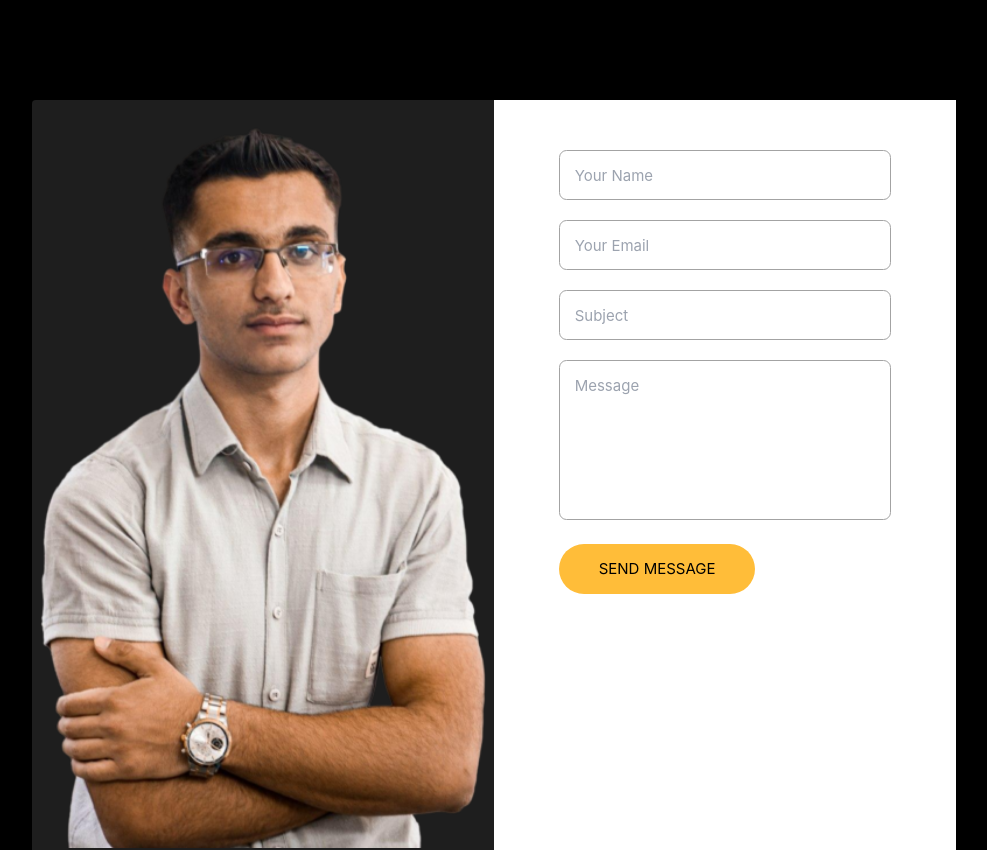
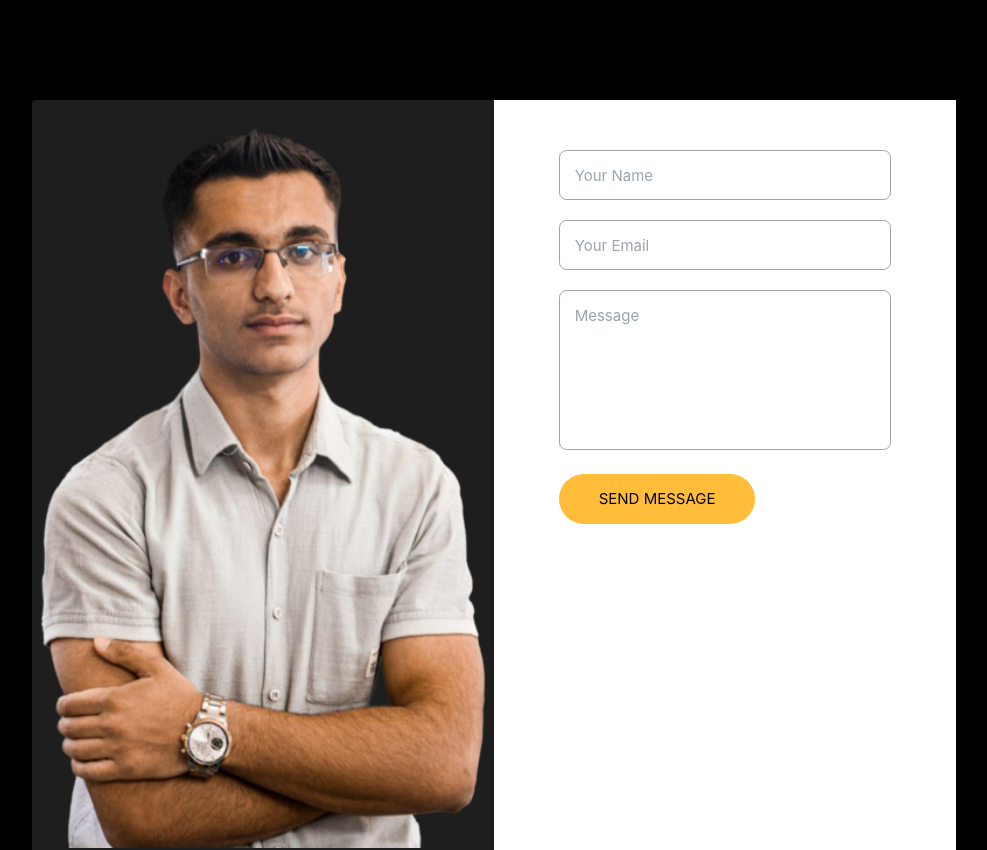
Before and after one commit to mohsenSeyedi/Me.com, a React (Create React App) app: page / in a window 1280 px wide. Shown: the part 6365-7215 px from the top of the page, without its empty margins (146-1133 px from the left). Built offline with nearby package versions, Linux system fonts and the light colour scheme.

Commit message:
validation Contact-Form

```diff
--- a/package.json
+++ b/package.json
@@ -11,6 +11,7 @@
     "react-dom": "^18.2.0",
     "react-icons": "^4.11.0",
     "react-scripts": "5.0.1",
+    "sweetalert": "^2.1.2",
     "swiper": "^10.3.1",
     "web-vitals": "^2.1.4",
     "yup": "^1.3.2"
--- /dev/null
+++ b/src/Validations/rules.jsx
@@ -0,0 +1,19 @@
+import * as Yup from "yup";
+
+export let sendMessage  = Yup.object().shape({
+    name : Yup.string()
+    .min(3 , "Name must have 3 characters")
+    .max(12)
+    .required(),
+
+
+    email : Yup.string()
+    .email()
+    .required(),
+
+
+    message : Yup.string()
+    .min(3 , "message must have 3 characters")
+    .max(210)
+    .required()
+});
--- a/src/components/Header/Contact-Me/Contact.jsx
+++ b/src/components/Header/Contact-Me/Contact.jsx
@@ -1,56 +1,188 @@
-import React,{useState} from 'react'
-import "./Contact.css"
-import Box from './Box'
-import { PiMapPinFill,PiPhoneBold,PiTelegramLogoBold ,PiGlobeDuotone } from 'react-icons/pi';
+import React, { useState, useRef } from "react";
+import { useFormik } from "formik";
+import swal from "sweetalert";
+import { sendMessage } from "../../../Validations/rules";
+import "./Contact.css";
+import Box from "./Box";
+import {
+  PiMapPinFill,
+  PiPhoneBold,
+  PiTelegramLogoBold,
+  PiGlobeDuotone,
+} from "react-icons/pi";
 
 export default function Contact() {
+  const contactForm = useFormik({
+    initialValues: { name: "", email: "", message: "" },
+    validationSchema : sendMessage
+  });
 
-  const [contactBoxes ,setContactBox] = useState([
-    {id:1 ,icon:<PiMapPinFill className="icon"/>, title:"address" , subTitle: "198 West 21th Street, Suite 721 New York NY 10016"},
-    {id:2 ,icon:<PiPhoneBold className="icon"/>, title:"Complete Projects" , subTitle: "+ 1235 2355 98"},
-    {id:3 ,icon:<PiTelegramLogoBold className="icon"/>, title:"Happy Customers" ,subTitle: "info@yoursite.com"},
-    {id:4 ,icon:<PiGlobeDuotone className="icon"/>, title:"Cups of coffee" , subTitle: "mohsen.com"},
-  ])
+  const [contactBoxes, setContactBox] = useState([
+    {
+      id: 1,
+      icon: <PiMapPinFill className="icon" />,
+      title: "address",
+      subTitle: "198 West 21th Street, Suite 721 New York NY 10016",
+    },
+    {
+      id: 2,
+      icon: <PiPhoneBold className="icon" />,
+      title: "Complete Projects",
+      subTitle: "+ 1235 2355 98",
+    },
+    {
+      id: 3,
+      icon: <PiTelegramLogoBold className="icon" />,
+      title: "Happy Customers",
+      subTitle: "info@yoursite.com",
+    },
+    {
+      id: 4,
+      icon: <PiGlobeDuotone className="icon" />,
+      title: "Cups of coffee",
+      subTitle: "mohsen.com",
+    },
+  ]);
+
+  const nameInput = useRef();
+  const emailInput = useRef();
+  const messagaeInput = useRef();
+
+  const submitHandler = (e) => {
+    e.preventDefault();
+    if (contactForm.values.name.length == 0) {
+      swal({
+        title: "Please Type Your Name",
+        icon: "error",
+        button: "try again",
+      });
+    }
+    else if (contactForm.values.email.length == 0) {
+      swal({
+        title: "Please Type Your Email",
+        icon: "error",
+        button: "try again",
+      });
+    }
+    else if (contactForm.values.message.length == 0) {
+      swal({
+        title: "Please Type Your Message",
+        icon: "error",
+        button: "try again",
+      });
+    }
+    else if (contactForm.errors.name) {
+      swal({
+        title: contactForm.errors.name && contactForm.errors.name,
+        icon: "error",
+        button: "try again",
+      });
+    }
+    else if (contactForm.errors.message) {
+      swal({
+        title: contactForm.errors.message && contactForm.errors.message,
+        icon: "error",
+        button: "try again",
+      });
+    }
+    else {
+      swal({
+        title: "Email Was Send",
+        icon: "success",
+        button: "ok",
+      }).then(res => {
+        contactForm.handleReset()
+    })
+    }
+  };
 
   return (
-    <div id="contact-section" className="w-full flex items-center justify-center mt-40 mb-40">
-    <div id="contact-container" className="w-[95%] flex flex-col items-center justify-center">
+    <div
+      id="contact-section"
+      className="w-full flex items-center justify-center mt-40 mb-40"
+    >
+      <div
+        id="contact-container"
+        className="w-[95%] flex flex-col items-center justify-center"
+      >
         <div className="flex flex-col items-center justify-center">
-            <h4 className="header-text before:content-['Contact'] before:left-[-4] before:top-[-1rem]">Contact Me</h4>
-            <p className="w-[90%] text-center text-3xl mt-14">Far far away, behind the word mountains, far from the countries Vokalia and Consonantia</p>
+          <h4 className="header-text before:content-['Contact'] before:left-[-4] before:top-[-1rem]">
+            Contact Me
+          </h4>
+          <p className="w-[90%] text-center text-3xl mt-14">
+            Far far away, behind the word mountains, far from the countries
+            Vokalia and Consonantia
+          </p>
         </div>
-        <div id="contact-boxes" className="w-full grid grid-cols-4 mt-32 md:grid-cols-2 sm:grid-cols-1">
-          {contactBoxes.map(box => (
-            <Box key={box.id} {...box}/>
+        <div
+          id="contact-boxes"
+          className="w-full grid grid-cols-4 mt-32 md:grid-cols-2 sm:grid-cols-1"
+        >
+          {contactBoxes.map((box) => (
+            <Box key={box.id} {...box} />
           ))}
         </div>
         <div className="w-full flex items-center justify-center mt-20">
           <div className="w-[95%] h-[95vh] mx-auto flex bg-[#1e1e1e] rounded-md md:flex-col-reverse md:h-auto md:items-center">
             <div className="img w-1/2 flex items-center justify-center">
-              <img className="w-full h-full object-contain md:mx-auto" src="./img/me/msg317320486-21967_prev_ui.png" alt="" />
+              <img
+                className="w-full h-full object-contain md:mx-auto"
+                src="./img/me/msg317320486-21967_prev_ui.png"
+                alt=""
+              />
             </div>
             <div className="form w-1/2 h-full bg-white md:w-full">
-              <form id="form-contact" action="#" className="w-[85%] p-12 mx-auto my-8 flex flex-col items-center">
+              <form
+                onSubmit={submitHandler}
+                id="form-contact"
+                action="#"
+                className="w-[85%] p-12 mx-auto my-8 flex flex-col items-center"
+              >
                 <div className="w-full mb-8">
-                  <input type="text" placeholder="Your Name" className="form-input"/>
+                  <input
+                    name="name"
+                    value={contactForm.values.name}
+                    ref={nameInput}
+                    onChange={contactForm.handleChange}
+                    type="text"
+                    placeholder="Your Name"
+                    className="form-input"
+                  />
                 </div>
                 <div className="w-full mb-8">
-                  <input type="text" placeholder="Your Email" className="form-input"/>
+                  <input
+                    name="email"
+                    value={contactForm.values.email}
+                    ref={emailInput}
+                    onChange={contactForm.handleChange}
+                    type="email"
+                    placeholder="Your Email"
+                    className="form-input"
+                  />
                 </div>
                 <div className="w-full mb-8">
-                  <input type="text" placeholder="Subject" className="form-input"/>
+                  <textarea
+                    name="message"
+                    value={contactForm.values.message}
+                    ref={messagaeInput}
+                    onChange={contactForm.handleChange}
+                    placeholder="Message"
+                    className="w-full h-64 p-6 outline-none rounded-xl border border-neutral-400 text-2xl text-[#191919]"
+                    style={{ resize: "none" }}
+                  ></textarea>
                 </div>
                 <div className="w-full mb-8">
-                  <textarea placeholder="Message" className="w-full h-64 p-6 outline-none rounded-xl border border-neutral-400 text-2xl text-[#191919]" style={{resize: "none" }}></textarea>
-                </div>
-                <div className="w-full mb-8">
-                  <input className="btn py-6 px-16 text-2xl cursor-pointer" type="submit" value={"SEND MESSAGE"} />
+                  <input
+                    className="btn py-6 px-16 text-2xl cursor-pointer transition-all duration-300 hover:opacity-75"
+                    type="submit"
+                    value={"SEND MESSAGE"}
+                  />
                 </div>
               </form>
             </div>
           </div>
         </div>
+      </div>
     </div>
-</div>
-  )
+  );
 }
--- a/src/components/Header/Projects/Projects.jsx
+++ b/src/components/Header/Projects/Projects.jsx
@@ -20,7 +20,7 @@ export default function Projects() {
             </div>
             <Swiper navigation={true} modules={[Navigation]} className="mySwiper w-full h-full mt-32">
                 {projects.map(project => (
-                    <SwiperSlide style={{ display : "flex" }} className="w-full justify-between md:flex-col-reverse md:items-center"><Project key={project.id} {...project} /></SwiperSlide>
+                    <SwiperSlide key={project.id} style={{ display : "flex" }} className="w-full justify-between md:flex-col-reverse md:items-center"><Project {...project} /></SwiperSlide>
                 ))}
             </Swiper>
         </div>
```
Also changed, not shown: public/index.html (+1 -22 lines), 1 other file (tests, documents, lock files or other folders).
